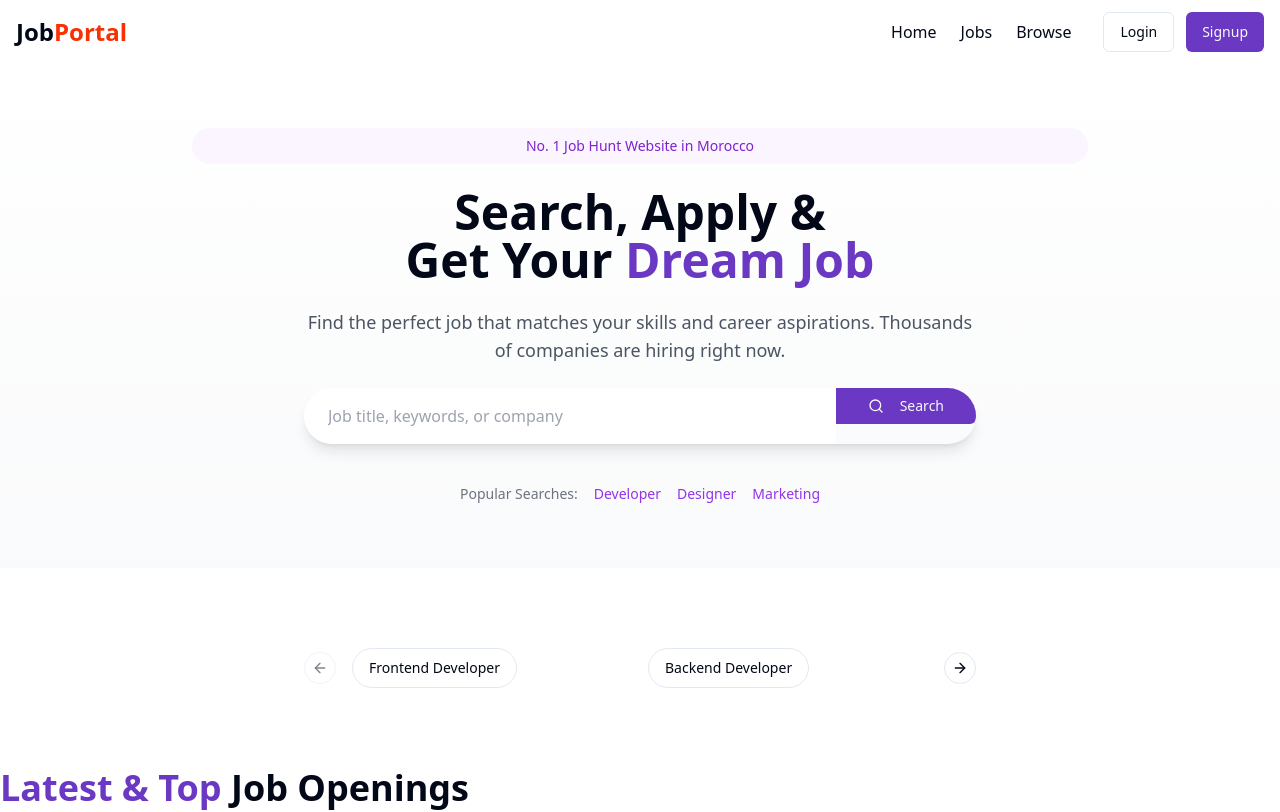
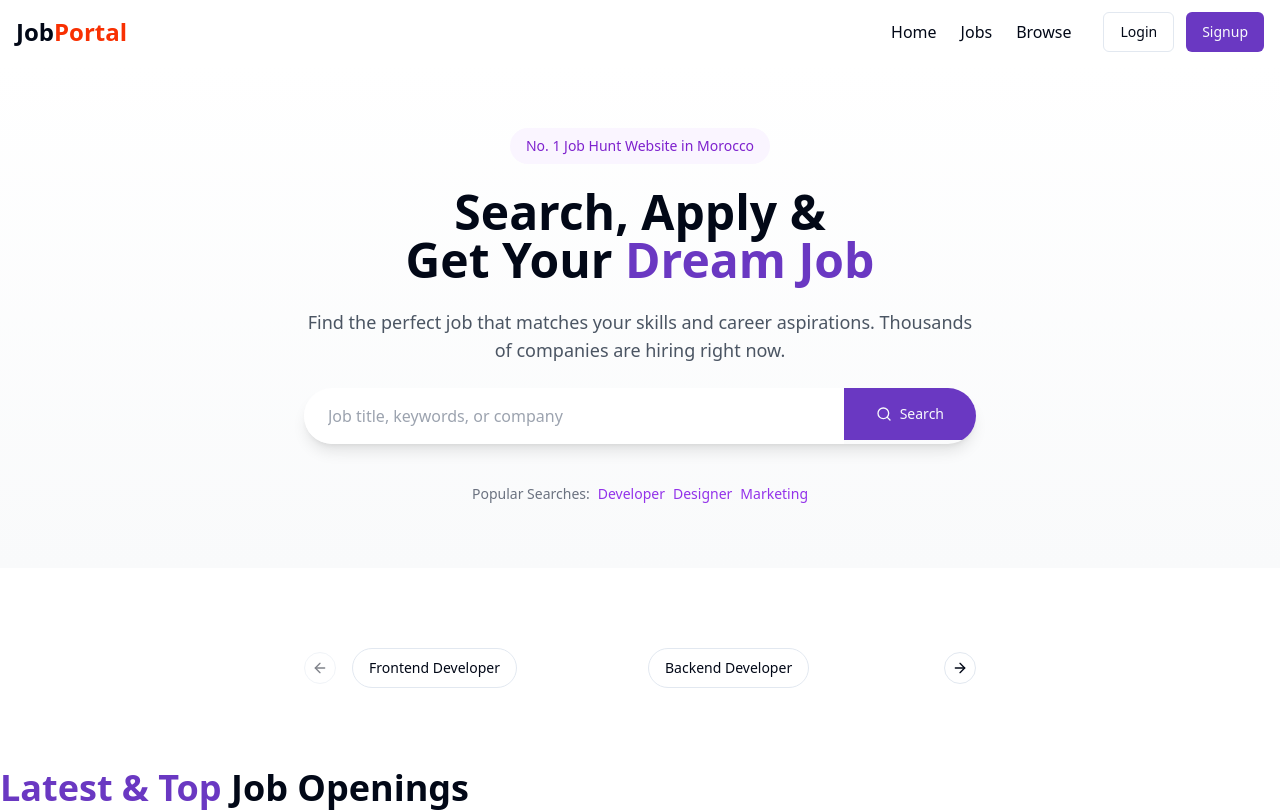
Before and after one commit to yassirHam/AI-Matching-Proposal-Assistance-Platform, a React (Vite) app in the folder frontend/: page / in a window 1280 px wide. Shown: the top 812 px of the page. Built offline with nearby package versions, Linux system fonts and the light colour scheme; no server answers.

Commit message:
search button aligned

```diff
--- a/frontend/src/components/HeroSection.jsx
+++ b/frontend/src/components/HeroSection.jsx
@@ -26,7 +26,7 @@ const HeroSection = () => {
 
     return (
         <section className="text-center py-16 px-4 bg-gradient-to-b from-white to-gray-50">
-            <div className="max-w-4xl mx-auto flex flex-col gap-6">
+            <div className="max-w-4xl mx-auto flex flex-col items-center gap-6">
                 <span className="inline-block px-4 py-2 rounded-full bg-purple-50 text-purple-700 font-medium text-sm">
                     No. 1 Job Hunt Website in Morocco
                 </span>
@@ -42,28 +42,28 @@ const HeroSection = () => {
                 </p>
 
                 <form onSubmit={searchJobHandler} className="w-full max-w-2xl mx-auto">
-                    <div className="relative flex shadow-lg rounded-full overflow-hidden">
+                    <div className="flex shadow-lg rounded-full overflow-hidden">
                         <input
                             type="text"
                             placeholder="Job title, keywords, or company"
                             value={query}
                             onChange={(e) => setQuery(e.target.value)}
                             onKeyDown={handleKeyDown}
-                            className="flex-1 py-4 px-6 outline-none border-none text-gray-700 placeholder-gray-400"
+                            className="flex-1 py-4 px-6 outline-none border-none text-gray-700 placeholder-gray-400 text-base"
                             aria-label="Search jobs"
                         />
                         <Button
                             type="submit"
-                            className="rounded-l-none bg-[#6A38C2] hover:bg-[#5a2cad] px-8 py-2 h-full"
+                            className="rounded-l-none bg-[#6A38C2] hover:bg-[#5a2cad] px-8 h-full flex items-center gap-2 py-4"
                             aria-label="Search"
                         >
-                            <Search className="h-5 w-5 mr-2" />
-                            Search
+                            <Search className="h-5 w-5" />
+                            <span className="hidden sm:inline">Search</span>
                         </Button>
                     </div>
                 </form>
 
-                <div className="flex gap-4 justify-center mt-4">
+                <div className="flex flex-wrap gap-2 justify-center mt-4">
                     <span className="text-sm text-gray-500">Popular Searches:</span>
                     <button
                         onClick={() => {
```
